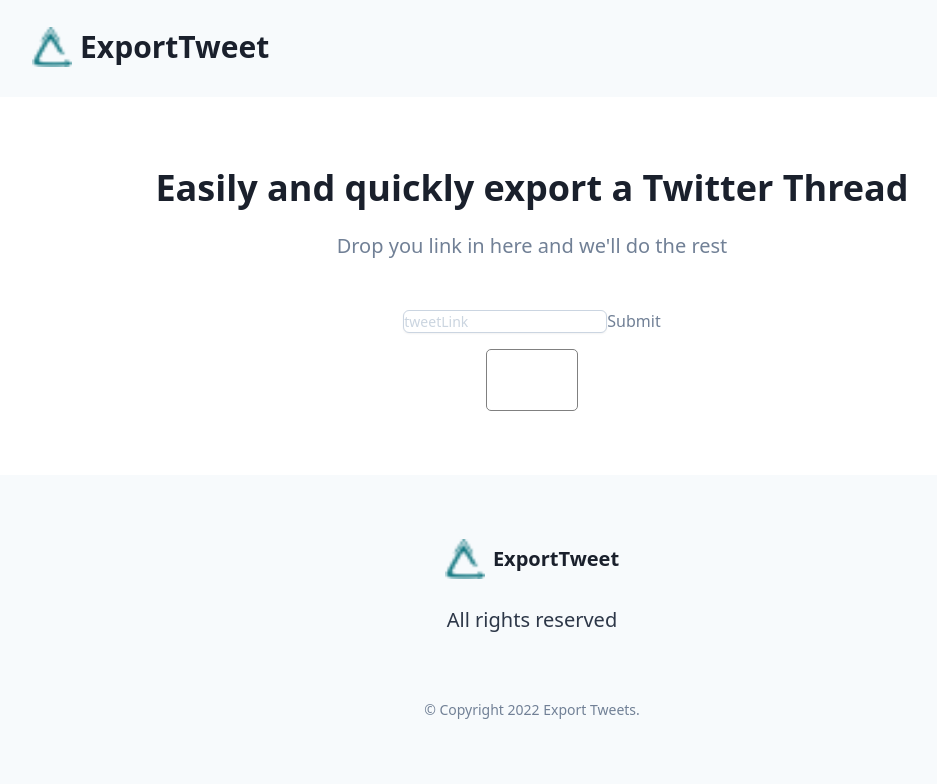
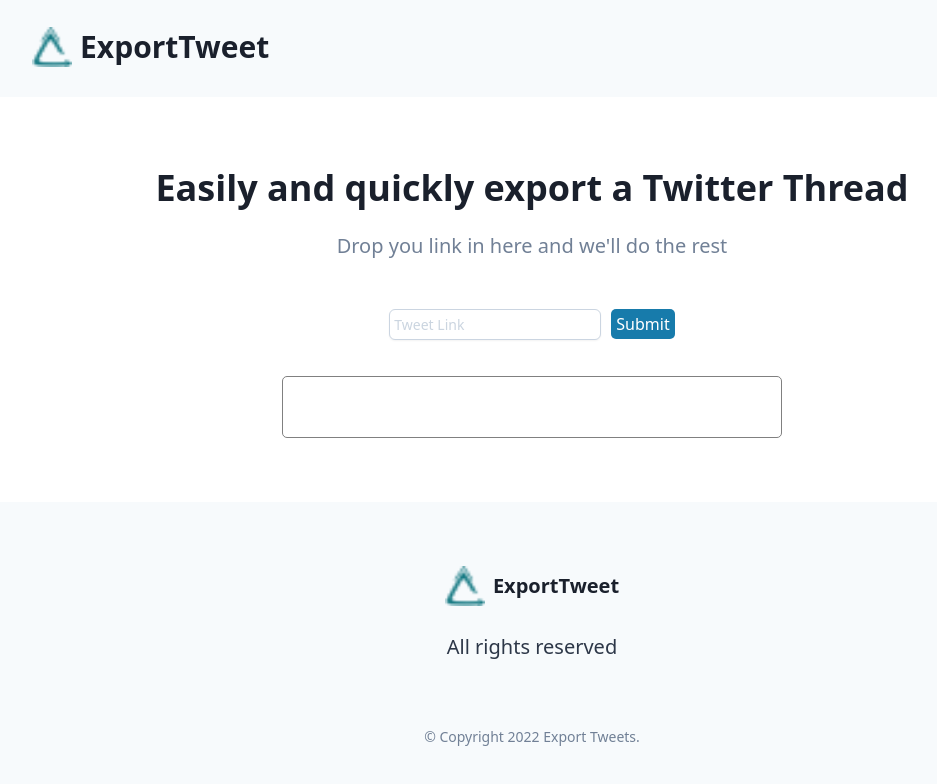
Before and after one commit to jrmeland/export-tweet-website, a Next.js app: page / in a window 1280 px wide. Shown: the top 784 px of the page, without its empty margins (108-1045 px from the left). Built offline with nearby package versions, Linux system fonts and the light colour scheme.

Commit message:
styled input, button, & text box

```diff
--- a/src/templates/VerticalFeatures.module.css
+++ b/src/templates/VerticalFeatures.module.css
@@ -2,4 +2,14 @@
     border: grey 1px solid;
     border-radius: 5px;
     padding: 30px 45px;
+    width: 50%;
+    margin-top: 20px;
 }
+
+.exportButton {
+    margin-left: 10px;
+    background-color: rgb(23, 123, 171);
+    padding: 3px 5px;
+    border-radius: 5px;
+    color: white;
+}
--- a/src/templates/VerticalFeatures.tsx
+++ b/src/templates/VerticalFeatures.tsx
@@ -32,10 +32,10 @@ const VerticalFeatures = () => {
         <form onSubmit={handleSubmit((data) => handleTweetLinkSubmit(data))}>
           <input
             {...register("link")}
-            placeholder="tweetLink"
-            className="bg-white border border-slate-300 rounded-md text-sm shadow-sm"
+            placeholder="Tweet Link"
+            className="bg-white border border-slate-300 rounded-md text-sm shadow-sm p-1 w-100"
           />
-          <input type="submit" />
+            <button className={styles.exportButton} type="submit">Submit</button>
         </form>
       </div>
       {tweets && (
```
